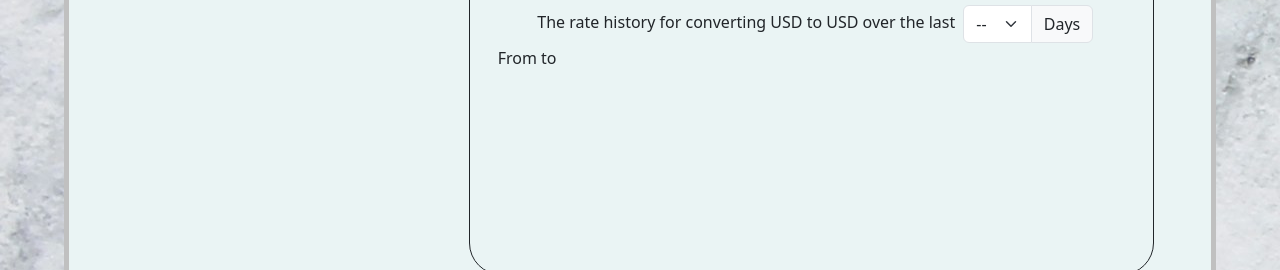
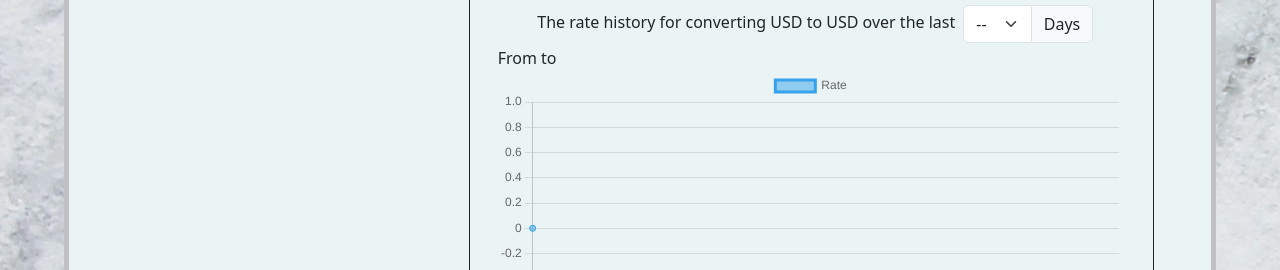
Before and after one commit to Ms-Schnitzel/currency-exchange-live, a React (Create React App) app: page / in a window 1280 px wide. Shown: the part 675-945 px from the top of the page. Built offline with nearby package versions, Linux system fonts and the light colour scheme; no server answers.

Commit message:
chart ready

```diff
--- a/src/App.js
+++ b/src/App.js
@@ -1,9 +1,13 @@
 import 'bootstrap/dist/css/bootstrap.css';
 import { BrowserRouter as Router, Route, Link, Switch } from "react-router-dom";import 'bootstrap/dist/css/bootstrap.css';
 import './App.css';
+import React from "react";
+import Chart from "chart.js/auto";
+import { Line } from "react-chartjs-2";
 import Dropdown from './Dropdown.js';
 import Rates from './Rates.js';
 import { useState, useEffect } from 'react';
+
 
 
 function App() {
@@ -15,31 +19,18 @@ function App() {
   const [dates, setDates] = useState({
     today: "",
     previous: ""
-  })
-  // const [timeframe, setTimeframe] = useState(0);
-  const [chartData, setChartData] = useState([]);
-  // const [chartData, setChartData] = useState({
-  //   labels: ``,
-  //   datasets: [
-  //     {
-  //       label: ``,
-  //       data: ``,
-  //       fill: false,
-  //       borderColor: 'rgb(75, 192, 192)',
-  //       tension: 0.1
-  //     }
-  //   ]
-  // })
+  });
+  const [chartData, setChartData] = useState([
+    {
+      id: 1,
+      date: "--",
+      rate: 0
+    }
+  ]);
 
 
   useEffect(() => {
-    // handleDateSet(90);
     apiHistory();
-    // handleChartUpdate();
-    console.log("chart data: ", chartData);
-    // console.log("today: ", today);
-    // console.log("previous: ", previous);
-    console.log("both: ", dates);
     if (input !== output) {
       apiInput();
       handleOutboxUpdate();
@@ -160,7 +151,6 @@ function App() {
 
   }
 
-
   const apiHistory = async () => {
     if (input === output) {
       console.log("please select your currencies")
@@ -179,30 +169,14 @@ function App() {
             date: key,
             rate: newVal
           }
-          // console.log(oldRate);
           historyArray = [...historyArray, oldRate];
         }
-        console.log(historyArray);
+
+        console.log("history: ", historyArray);
 
         const newHistory = [...historyArray];
-        // const historyMapped = newHistory.map(row => row.date);
 
-        setChartData({
-          ...chartData,
-          history: newHistory
-        });
-        // setChartData({
-        //   labels: historyMapped,
-        //   datasets: [
-        //     {
-        //       label: ``,
-        //       data: ``,
-        //       fill: false,
-        //       borderColor: 'rgb(75, 192, 192)',
-        //       tension: 0.1
-        //     }
-        //   ]
-        // });
+        setChartData(newHistory);
 
         return
 
@@ -211,88 +185,6 @@ function App() {
       })
     }
   }
-
-  // const handleChartUpdate = async () => {
-  //   const data = chartData.history;
-  //   // console.log("chart history: ", data);
-  //   const canvasId = document.getElementById('rates');
-  //   // if (canvasId)
-
-  //   let newLineChart = new Chart(
-  //     canvasId,
-  //     {
-  //       type: 'line',
-  //       data: {
-  //         labels: data.map(row => row.date),
-  //         datasets: [
-  //           {
-  //             label: `Rate of ${input} to ${output}`,
-  //             data: data.map(row => row.rate),
-  //             fill: false,
-  //             borderColor: 'rgb(75, 192, 192)',
-  //             tension: 0.1
-  //           }
-  //         ]
-  //       }
-  //     }
-  //   )
-
-  //   if (typeof newLineChart !== "undefined") {
-  //     newLineChart.destroy();
-  //   }
-
-  //   newLineChart
-
-  //   // let existingChart = document.getElementById('rates');
-  //   // function removeData(chart) {
-  //   //   chart.data.labels.pop();
-  //   //   chart.data.datasets.forEach((dataset) => {
-  //   //     dataset.data.pop();
-  //   //   });
-  //   //   chart.update();
-  //   // }
-  //   // function addData(chart, label, newData) {
-  //   //   chart.data.labels.push(label);
-  //   //   chart.data.datasets.forEach((dataset) => {
-  //   //     dataset.data.push(newData);
-  //   //   });
-  //   //   chart.update();
-  //   // }
-
-  //   // removeData(existingChart);
-  //   // addData(existingChart, data.rate, data.date);
-  // }
-
-  // const handleChartUpdate = async () => {
-  //   const data = history;
-  //   buildChart = (labels, data, label) => {
-  //     const chartRef = this.chartRef.current.getContext("2d");
-
-  //     if (typeof this.chart !== "undefined") {
-  //       this.chart.destroy();
-  //     }
-
-  //     this.chart = new Chart(this.chartRef.current.getContext("2d"),
-  //   {
-  //       type: 'line',
-  //       data: {
-  //         labels,
-  //         datasets: [
-  //           {
-  //             label: label,
-  //             data,
-  //             fill: false,
-  //             tension: 0,
-  //           }
-  //         ]
-  //       },
-  //       options: {
-  //         responsive: true,
-  //       }
-  //   })
-  //   }
-  // }
-
 
 
   return (
@@ -370,7 +262,6 @@ function App() {
                       id="daysAddon"
                       defaultValue="--"
                       onChange={handleDateSet}
-                      // use state for this next time, will make the chart easier to render
                     >
                       <option value="--" disabled>--</option>
                       <option value="30">30</option>
@@ -381,33 +272,24 @@ function App() {
                   </div>
                 </div>
                 <div>From {dates.previous} to {dates.today}</div>
-                {/* <div><Charting /></div> */}
-                <div>
-                  <canvas id="rates"></canvas>
-                  {/* <Chart
-                    type= 'line'
-                    data= {{
-                      labels: history.map(row => row.date),
+
+                <div className="line-chart">
+                  <Line
+                    data={{
+                      labels: chartData.map((data) => data.date),
                       datasets: [
                         {
-                          label: `Rate of ${input} to ${output}`,
-                          data: history.map(row => row.rate),
-                          fill: false,
-                          borderColor: 'rgb(75, 192, 192)',
-                          tension: 0.1
-                        }
-                      ]
+                          label: "Rate",
+                          data: chartData.map((data) => data.rate),
+                        },
+                      ],
                     }}
-                  /> */}
+                  />
                 </div>
               </div>
 
               <div className="social-align mt-3 p-2 border border-dark border-2 rounded-pill bg-light text-center d-none d-md-block">Check out my portfolio!<br /><a href="https://delicate-croissant-9ec4ef.netlify.app/">Zac's Portfolio</a></div>
             </div>
-
-            <footer>
-              {/* <div className="position-fixed end-50">Socials</div> */}
-            </footer>
 
           </div>
         </div>
--- a/src/Chart.js
+++ /dev/null
@@ -1,5 +0,0 @@
-import Chart from 'chart.js/auto';
-import { useState, useEffect } from 'react';
-
-
-function NewChart({chartData})
```
